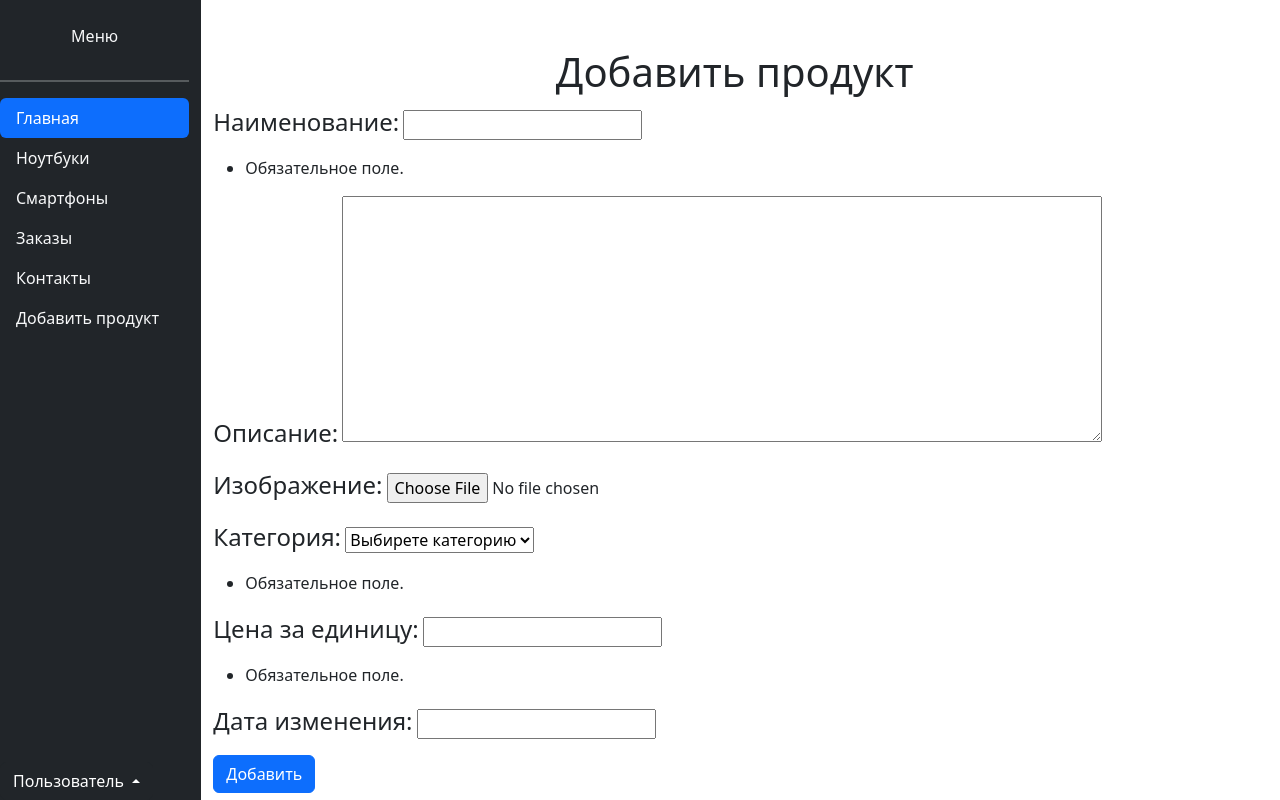
After one commit to AntonNadein/Web_Site_skypro, a Django app: page /add_product/ in a window 1280 px wide. The commit adds this page. Run offline with Django 5.2, Linux system fonts and the light colour scheme; data comes from the database, SQL or seed files in the repository; some libraries are stand-ins or nearby versions.

Commit message:
add form, add_pdroduct upd README

```diff
--- /dev/null
+++ b/catalog/forms.py
@@ -0,0 +1,18 @@
+from django import forms
+
+from .models import Product
+
+
+class AddProductForm(forms.ModelForm):
+
+    def __init__(self, *args, **kwargs):
+        super().__init__(*args, **kwargs)
+        self.fields["category"].empty_label = "Выбирете категорию"
+
+    class Meta:
+        model = Product
+        fields = ["name", "description", "image", "category", "price", "updated_at"]
+        widgets = {
+            "name": forms.TextInput(attrs={"class": "form-input"}),
+            "description": forms.Textarea(attrs={"cols": 80, "rows": 10}),
+        }
--- /dev/null
+++ b/catalog/templates/catalog/add_product.html
@@ -0,0 +1,14 @@
+{% extends 'catalog/base.html' %}
+{% block content %}
+<div class="col-10 mt-5 text-start">
+<h1 class="text-center">Добавить продукт</h1>
+    <form action="{% url 'catalog:add_product' %}" method="post">
+        {% csrf_token %}
+        {% for f in form %}
+        <p><label class="fs-4" for="{{ f.id_for_label }}">{{ f.label }}:</label> {{ f }} </p>
+        <div class="fs-6"> {{ f.errors }} </div>
+        {% endfor %}
+        <button type="submit" class="btn btn-primary">Добавить</button>
+          </form>
+</div>
+{% endblock %}
--- a/catalog/templates/catalog/includes/menu.html
+++ b/catalog/templates/catalog/includes/menu.html
@@ -19,6 +19,9 @@
                 <li class="nav-item">
                     <a class="nav-link link-light" href="{% url 'catalog:contacts' %}">Контакты</a>
                 </li>
+                <li class="nav-item">
+                    <a class="nav-link link-light" href="{% url 'catalog:add_product' %}">Добавить продукт</a>
+                </li>
                 <li class="nav-item dropup fixed-bottom">
                     <button class="btn btn-dark dropdown-toggle" data-bs-toggle="dropdown" aria-expanded="false">
                         Пользователь
--- a/catalog/urls.py
+++ b/catalog/urls.py
@@ -6,8 +6,10 @@ from . import views
 
 app_name = CatalogConfig.name
 
-urlpatterns = [path("", views.product_list, name="product_list"),
-               path("product_info/<int:product_pk>", views.product_info, name="product_info"),
-               path("contacts/", views.contacts, name="contacts"),
-               path("category/<int:category_pk>/", views.category_list, name="category"),
-               ]
+urlpatterns = [
+    path("", views.product_list, name="product_list"),
+    path("product_info/<int:product_pk>", views.product_info, name="product_info"),
+    path("contacts/", views.contacts, name="contacts"),
+    path("category/<int:category_pk>/", views.category_list, name="category"),
+    path("add_product/", views.add_product, name="add_product"),
+]
--- a/catalog/views.py
+++ b/catalog/views.py
@@ -1,23 +1,20 @@
 from django.http import HttpResponse
-from django.shortcuts import render
+from django.shortcuts import redirect, render
 
-from catalog.models import Product, Category
+from catalog.forms import AddProductForm
+from catalog.models import Category, Product
 
 
 def product_list(request):
     products = Product.objects.all()
-    context = {
-        'products': products
-    }
-    return render(request, 'catalog/product_list.html', context=context)
+    context = {"products": products}
+    return render(request, "catalog/product_list.html", context=context)
 
 
 def product_info(request, product_pk):
     product = Product.objects.get(pk=product_pk)
-    context = {
-        'product': product
-    }
-    return render(request, 'catalog/product_info.html', context=context)
+    context = {"product": product}
+    return render(request, "catalog/product_info.html", context=context)
 
 
 def contacts(request):
@@ -33,8 +30,15 @@ def contacts(request):
 def category_list(request, category_pk):
     category = Category.objects.get(pk=category_pk)
     products = Product.objects.filter(category=category)
-    context = {
-        'category': category,
-        'products': products
-    }
+    context = {"category": category, "products": products}
     return render(request, "catalog/category_list.html", context=context)
+
+
+def add_product(request):
+    form = AddProductForm(request.POST)
+    context = {"form": form}
+    if request.method == "POST":
+        if form.is_valid():
+            form.save()
+            return redirect("/")
+    return render(request, "catalog/add_product.html", context=context)
--- a/config/settings.py
+++ b/config/settings.py
@@ -113,7 +113,7 @@ AUTH_PASSWORD_VALIDATORS = [
 # Internationalization
 # https://docs.djangoproject.com/en/5.1/topics/i18n/
 
-LANGUAGE_CODE = "en-us"
+LANGUAGE_CODE = "ru"
 
 TIME_ZONE = "UTC"
 
```
Also changed, not shown: README.md.
